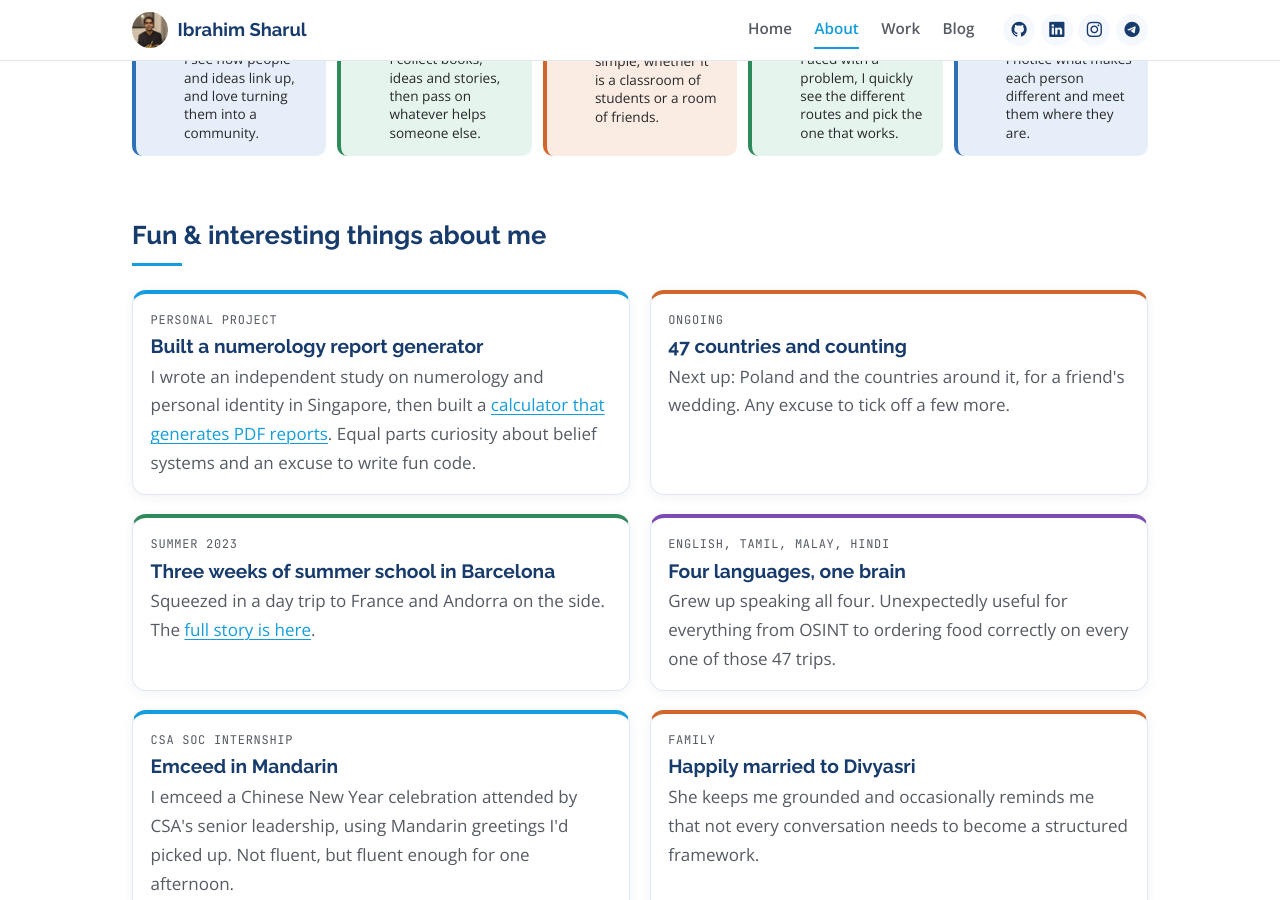
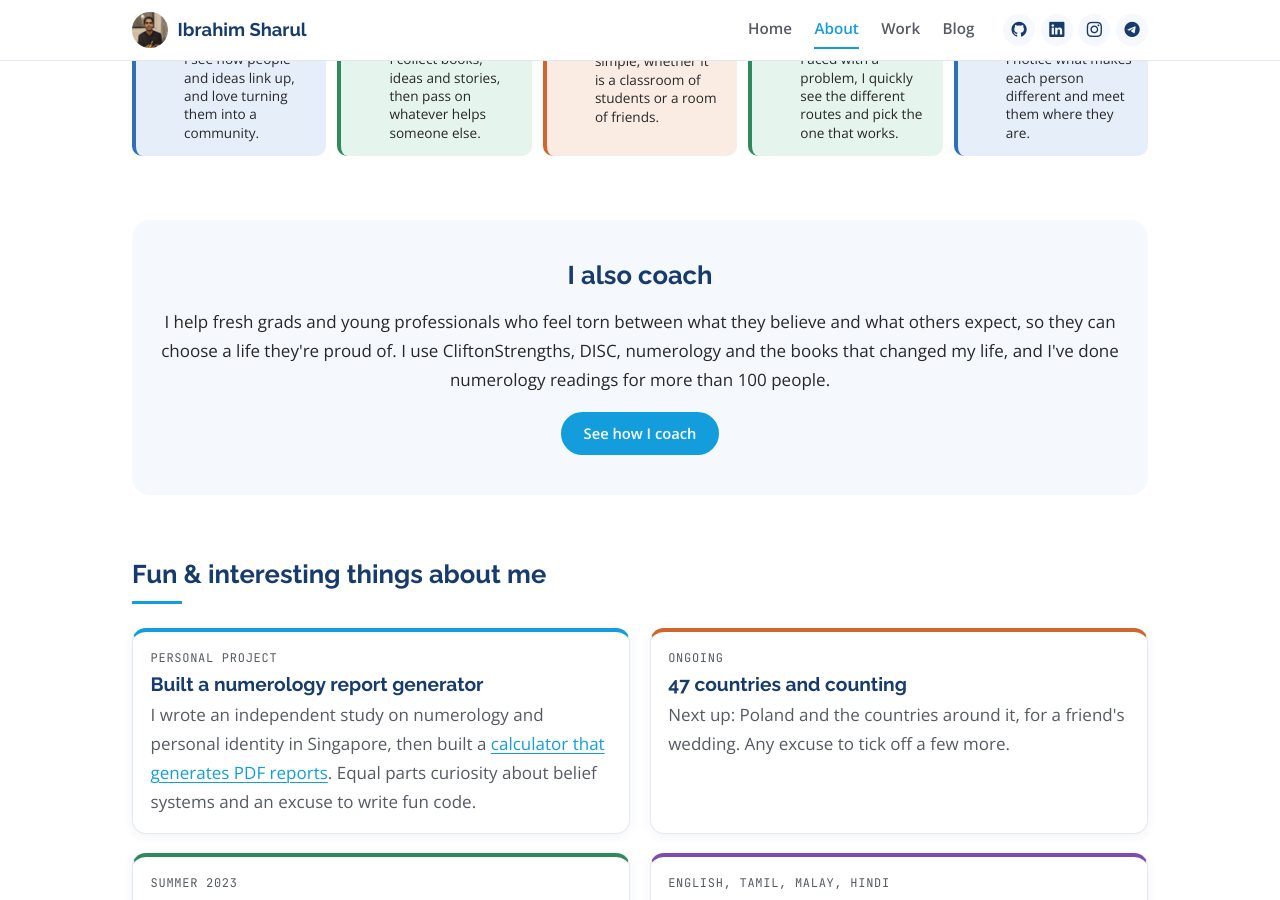
Before and after one commit to ibrahimisramos/ibrahimisramos.github.io, a Jekyll site: the page built from about.html, in a window 1280 px wide and 900 px high, scrolled down 1546 px. Built offline with Jekyll 4.4.1, drawn with Linux system fonts in a browser that asks for light colours; some of the changed text lies outside the part shown.

Commit message:
Link coaching from Home and About; mention 100+ numerology readings
Co-Authored-By: Claude Opus 5.5 (1M context) <noreply@anthropic.com>
Claude-Session: https://claude.ai/code/session_01W6sFwNukTNQ9zyostxjBYk

```diff
--- a/about.html
+++ b/about.html
@@ -19,6 +19,7 @@ lede: Pentester by trade, facilitator by heart, traveller whenever the leave bal
         <li><i class="bi bi-globe-asia-australia" aria-hidden="true"></i>47 countries</li>
         <li><i class="bi bi-translate" aria-hidden="true"></i>4 languages</li>
         <li><i class="bi bi-heart" aria-hidden="true"></i>Volunteer, The Astronauts Collective</li>
+        <li><i class="bi bi-compass" aria-hidden="true"></i>Coach for young adults</li>
       </ul>
       <div class="hero-actions">
         <a class="btn primary" href="{{ '/work/' | relative_url }}">My work</a>
@@ -56,6 +57,12 @@ lede: Pentester by trade, facilitator by heart, traveller whenever the leave bal
     <li class="strength think"><span class="strength-rank">4</span><strong>Strategic</strong><small>Strategic thinking</small><span class="strength-why">Faced with a problem, I quickly see the different routes and pick the one that works.</span></li>
     <li class="strength rel"><span class="strength-rank">5</span><strong>Individualisation</strong><small>Relationship building</small><span class="strength-why">I notice what makes each person different and meet them where they are.</span></li>
   </ol>
+
+<section class="coach-cta">
+  <h2>I also coach</h2>
+  <p>I help fresh grads and young professionals who feel torn between what they believe and what others expect, so they can choose a life they're proud of. I use CliftonStrengths, DISC, numerology and the books that changed my life, and I've done numerology readings for more than 100 people.</p>
+  <a class="btn primary" href="{{ '/coaching/' | relative_url }}">See how I coach</a>
+</section>
 
 <div class="section-head"><h2>Fun &amp; interesting things about me</h2></div>
 <div class="facts">
--- a/coaching.html
+++ b/coaching.html
@@ -190,7 +190,7 @@ telegram: ibrahimisramos
       <i class="bi bi-hash" aria-hidden="true"></i>
       <h3>Numerology</h3>
       <p>Used as a mirror for reflection, not a prediction. Your numbers become questions: does this sound like you, and why?</p>
-      <p class="lens-me">I wrote an <a href="{{ '/about/' | relative_url }}">independent study</a> on numerology and identity, and built a <a href="{{ '/numerology.html' | relative_url }}">calculator</a>.</p>
+      <p class="lens-me">I've done numerology readings for more than 100 people. I also wrote an <a href="{{ '/about/' | relative_url }}">independent study</a> on numerology and identity, and built a <a href="{{ '/numerology.html' | relative_url }}">calculator</a>.</p>
     </div>
     <div class="lens" data-reveal>
       <i class="bi bi-book" aria-hidden="true"></i>
--- a/index.html
+++ b/index.html
@@ -36,6 +36,7 @@ scripts: [/assets/js/hero.js, /assets/js/filter.js]
     <ul>
       <li>Working towards <strong>CAISP</strong> (AI security) with Practical DevSecOps</li>
       <li>Volunteering with The Astronauts Collective</li>
+      <li>Coaching young adults to choose a life they're proud of: <a href="{{ '/coaching/' | relative_url }}">see how</a></li>
       <li>47 countries visited, aiming for 50 by 30</li>
     </ul>
   </aside>
```
